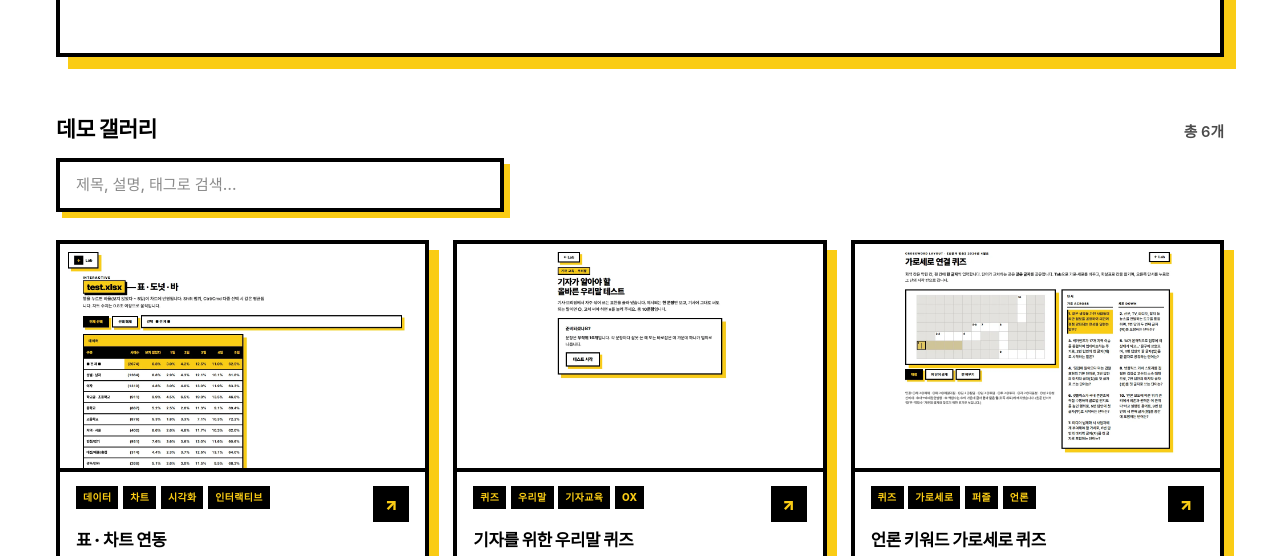
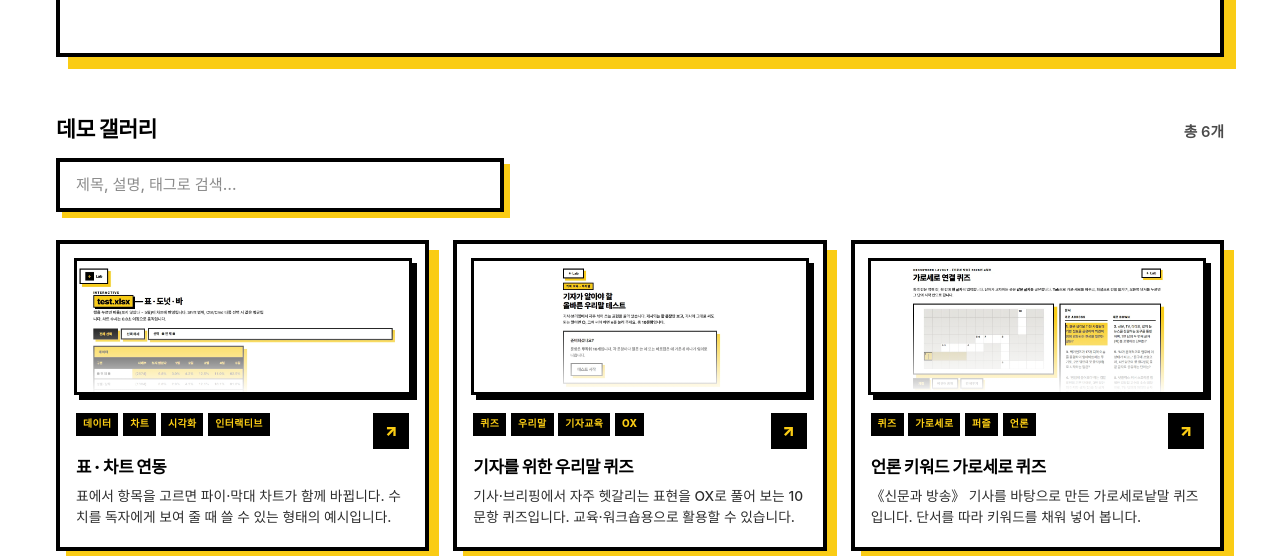
Before and after one commit to kpf-jra/hanun_demo, a website: page index.html in a window 1280 px wide. Shown: the part 359-915 px from the top of the page. Drawn offline with Linux system fonts and the light colour scheme; a web font is replaced by a local one.

Commit message:
Refine gallery thumbnails with inset frame and partial fade.

```diff
--- a/index.html
+++ b/index.html
@@ -176,17 +176,58 @@
       box-shadow: 6px 6px 0 var(--yellow);
     }
     #unique-content-882100 .lab-card-thumb {
-      aspect-ratio: 16 / 10;
-      border-bottom: var(--border);
-      background: #f3f3f3;
+      padding: 0.85rem 0.85rem 0.25rem;
+      background: transparent;
+      border-bottom: none;
+    }
+    #unique-content-882100 .lab-card-thumb-frame {
+      position: relative;
+      aspect-ratio: 16 / 6.5;
+      border: 3px solid var(--black);
       overflow: hidden;
+      background: linear-gradient(165deg, #f0f0f0 0%, #e4e4e4 100%);
+      box-shadow: 5px 5px 0 var(--black);
     }
-    #unique-content-882100 .lab-card-thumb img {
+    #unique-content-882100 .lab-card-thumb-frame::after {
+      content: "";
+      position: absolute;
+      left: 0;
+      right: 0;
+      bottom: 0;
+      height: 58%;
+      background: linear-gradient(
+        to bottom,
+        transparent 0%,
+        rgba(255, 255, 255, 0.45) 48%,
+        rgba(255, 255, 255, 0.97) 100%
+      );
+      z-index: 1;
+      pointer-events: none;
+      transition: background 0.35s ease;
+    }
+    #unique-content-882100 .lab-card:hover .lab-card-thumb-frame::after,
+    #unique-content-882100 .lab-card:focus-visible .lab-card-thumb-frame::after {
+      background: linear-gradient(
+        to bottom,
+        transparent 0%,
+        rgba(250, 204, 21, 0.42) 48%,
+        var(--yellow) 100%
+      );
+    }
+    #unique-content-882100 .lab-card-thumb-frame img {
       width: 100%;
-      height: 100%;
+      height: 152%;
+      max-width: none;
       object-fit: cover;
       object-position: top center;
       display: block;
+      transform: scale(1.03);
+      transform-origin: top center;
+      transition: transform 0.75s var(--ease-pop);
+    }
+    #unique-content-882100 .lab-card:hover .lab-card-thumb-frame img,
+    #unique-content-882100 .lab-card:focus-visible .lab-card-thumb-frame img {
+      transform: scale(1.09) translateY(-1.5%);
     }
     #unique-content-882100 .lab-card-top {
       display: flex;
@@ -283,6 +324,9 @@
       #unique-content-882100 .lab-hero:hover,
       #unique-content-882100 .lab-card:hover,
       #unique-content-882100 .lab-card:focus-visible { transform: none; }
+      #unique-content-882100 .lab-card-thumb-frame img { transition: none; transform: none; }
+      #unique-content-882100 .lab-card:hover .lab-card-thumb-frame img,
+      #unique-content-882100 .lab-card:focus-visible .lab-card-thumb-frame img { transform: none; }
     }
   </style>
 </head>
@@ -323,7 +367,9 @@
             data-keywords="표 차트 연동 데이터 시각화 인터랙티브 수치 보도자료"
           >
             <div class="lab-card-thumb">
-              <img src="assets/thumbs/xlsx-charts.webp" alt="표 · 차트 연동 데모 화면" width="640" height="400" loading="lazy" decoding="async" />
+              <div class="lab-card-thumb-frame">
+              <img src="assets/thumbs/xlsx-charts.webp" alt="표 · 차트 연동 데모 화면" width="640" height="400" loading="lazy" decoding="async"               />
+              </div>
             </div>
             <div class="lab-card-top">
               <div class="lab-tags">
@@ -346,7 +392,9 @@
             data-keywords="기자 우리말 퀴즈 OX 언어 교육 워크숍 브리핑"
           >
             <div class="lab-card-thumb">
-              <img src="assets/thumbs/kolang-quiz.webp" alt="기자를 위한 우리말 퀴즈 데모 화면" width="640" height="400" loading="lazy" decoding="async" />
+              <div class="lab-card-thumb-frame">
+              <img src="assets/thumbs/kolang-quiz.webp" alt="기자를 위한 우리말 퀴즈 데모 화면" width="640" height="400" loading="lazy" decoding="async"               />
+              </div>
             </div>
             <div class="lab-card-top">
               <div class="lab-tags">
@@ -369,7 +417,9 @@
             data-keywords="가로세로 퀴즈 언론 키워드 퍼즐 신문과방송 단서"
           >
             <div class="lab-card-thumb">
-              <img src="assets/thumbs/media-crossword.webp" alt="언론 키워드 가로세로 퀴즈 데모 화면" width="640" height="400" loading="lazy" decoding="async" />
+              <div class="lab-card-thumb-frame">
+              <img src="assets/thumbs/media-crossword.webp" alt="언론 키워드 가로세로 퀴즈 데모 화면" width="640" height="400" loading="lazy" decoding="async"               />
+              </div>
             </div>
             <div class="lab-card-top">
               <div class="lab-tags">
@@ -392,7 +442,9 @@
             data-keywords="출판물 소개 레이아웃 책 보고서 표지 인용"
           >
             <div class="lab-card-thumb">
-              <img src="assets/thumbs/publication.webp" alt="출판물 소개 페이지 데모 화면" width="640" height="400" loading="lazy" decoding="async" />
+              <div class="lab-card-thumb-frame">
+              <img src="assets/thumbs/publication.webp" alt="출판물 소개 페이지 데모 화면" width="640" height="400" loading="lazy" decoding="async"               />
+              </div>
             </div>
             <div class="lab-card-top">
               <div class="lab-tags">
@@ -415,7 +467,9 @@
             data-keywords="뉴스 사실확인 체크리스트 AI 팩트체크 언론윤리 교육 기사검토"
           >
             <div class="lab-card-thumb">
-              <img src="assets/thumbs/news-verification.webp" alt="뉴스 사실확인 체크리스트 데모 화면" width="640" height="400" loading="lazy" decoding="async" />
+              <div class="lab-card-thumb-frame">
+              <img src="assets/thumbs/news-verification.webp" alt="뉴스 사실확인 체크리스트 데모 화면" width="640" height="400" loading="lazy" decoding="async"               />
+              </div>
             </div>
             <div class="lab-card-top">
               <div class="lab-tags">
@@ -438,7 +492,9 @@
             data-keywords="뉴스 사실확인 체크리스트 공개 체험 AI 팩트체크 오픈데모"
           >
             <div class="lab-card-thumb">
-              <img src="assets/thumbs/news-verification-open.webp" alt="뉴스 사실확인 체크리스트 공개 체험 데모 화면" width="640" height="400" loading="lazy" decoding="async" />
+              <div class="lab-card-thumb-frame">
+              <img src="assets/thumbs/news-verification-open.webp" alt="뉴스 사실확인 체크리스트 공개 체험 데모 화면" width="640" height="400" loading="lazy" decoding="async"               />
+              </div>
             </div>
             <div class="lab-card-top">
               <div class="lab-tags">
```
